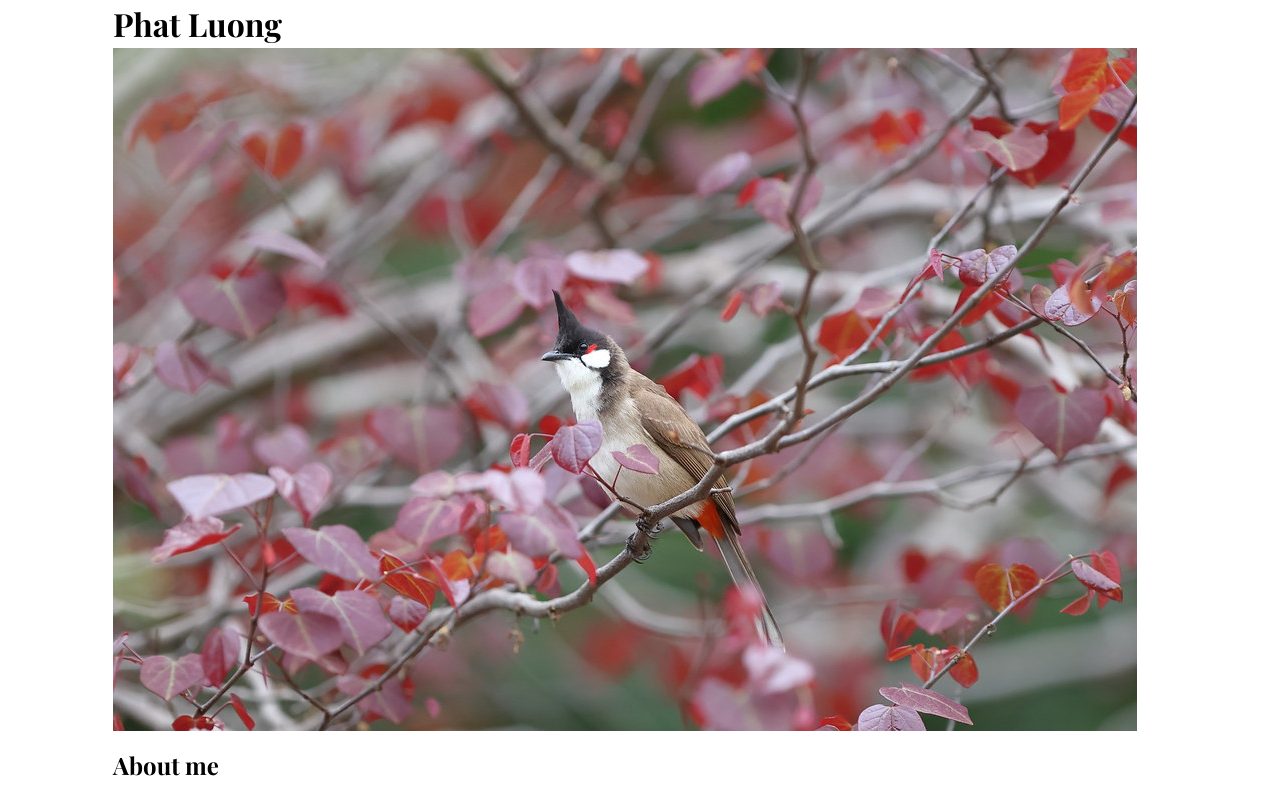
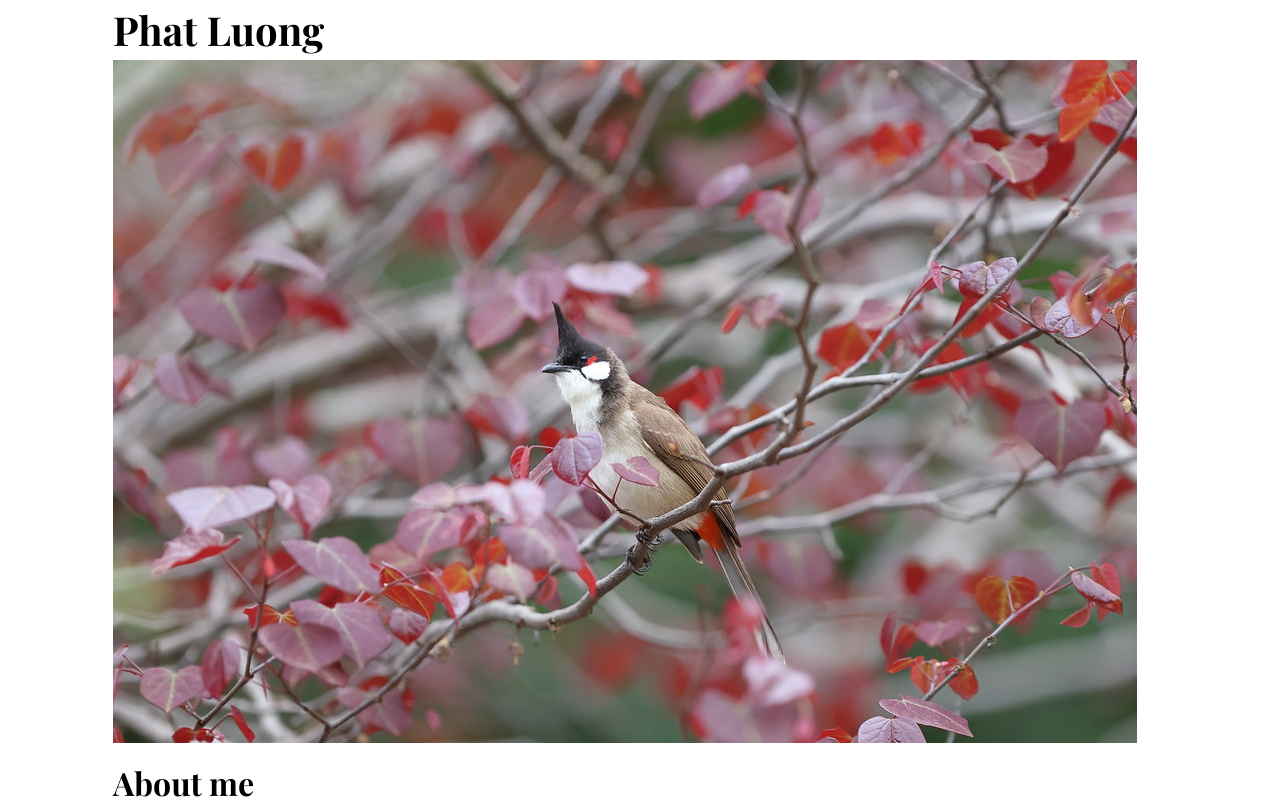
Before and after one commit to Julia-1439/homepage, a plain HTML site: page index.html in a window 1280 px wide. Shown: the top 800 px of the page. Drawn offline with nearby package versions, Linux system fonts and the light colour scheme; a web font is replaced by a local one.

Commit message:
feat: increase h1 and h2 header font size

```diff
--- a/style.css
+++ b/style.css
@@ -102,8 +102,13 @@ h6 {
   font-family: "Playfair Display", serif;
 }
 
+h1 {
+  font-size: 2.5rem;
+}
+
 h2 {
   margin: var(--padding-size-4) 0;
+  font-size: 2rem;
 }
 
 h3 {
```
